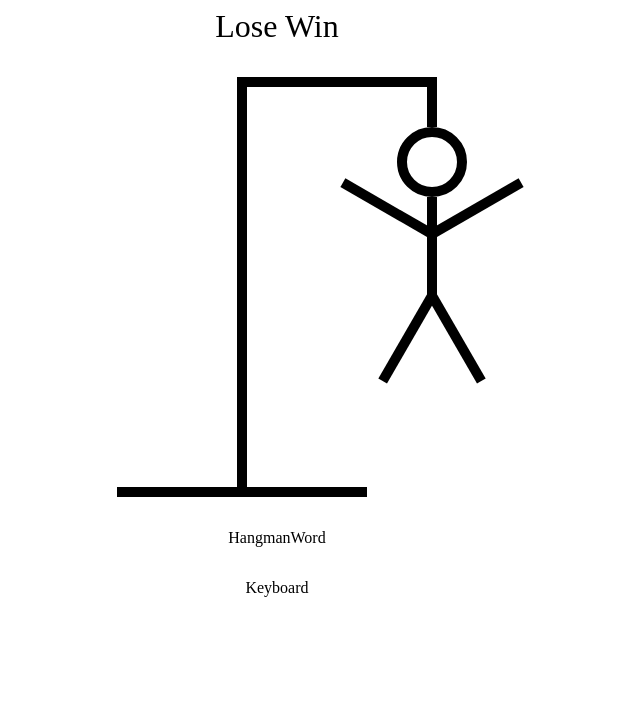
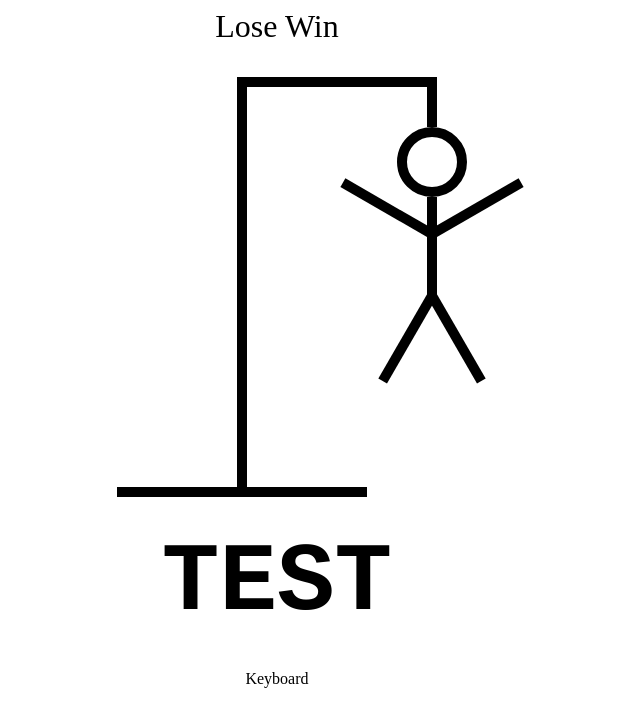
Before and after one commit to dominicmena/Typescript-Hangman, a React (Vite) app: page / in a window 1280 px wide. Shown: the top 726 px of the page, without its empty margins (363-1003 px from the left). Built offline with nearby package versions, Linux system fonts and the light colour scheme.

Commit message:
rendering word test

```diff
--- a/src/HangmanWord.tsx
+++ b/src/HangmanWord.tsx
@@ -1,9 +1,18 @@
-import React from 'react'
+import React from "react";
 
 function HangmanWord() {
   return (
-    <div>HangmanWord</div>
-  )
+    <div
+      style={{
+        display: "flex",
+        gap: ".25rem",
+        fontSize: "6rem",
+        fontWeight: "bold",
+        textTransform: "uppercase",
+        fontFamily: "monospace",
+      }}
+    >Test</div>
+  );
 }
 
-export default HangmanWord
+export default HangmanWord;
```
